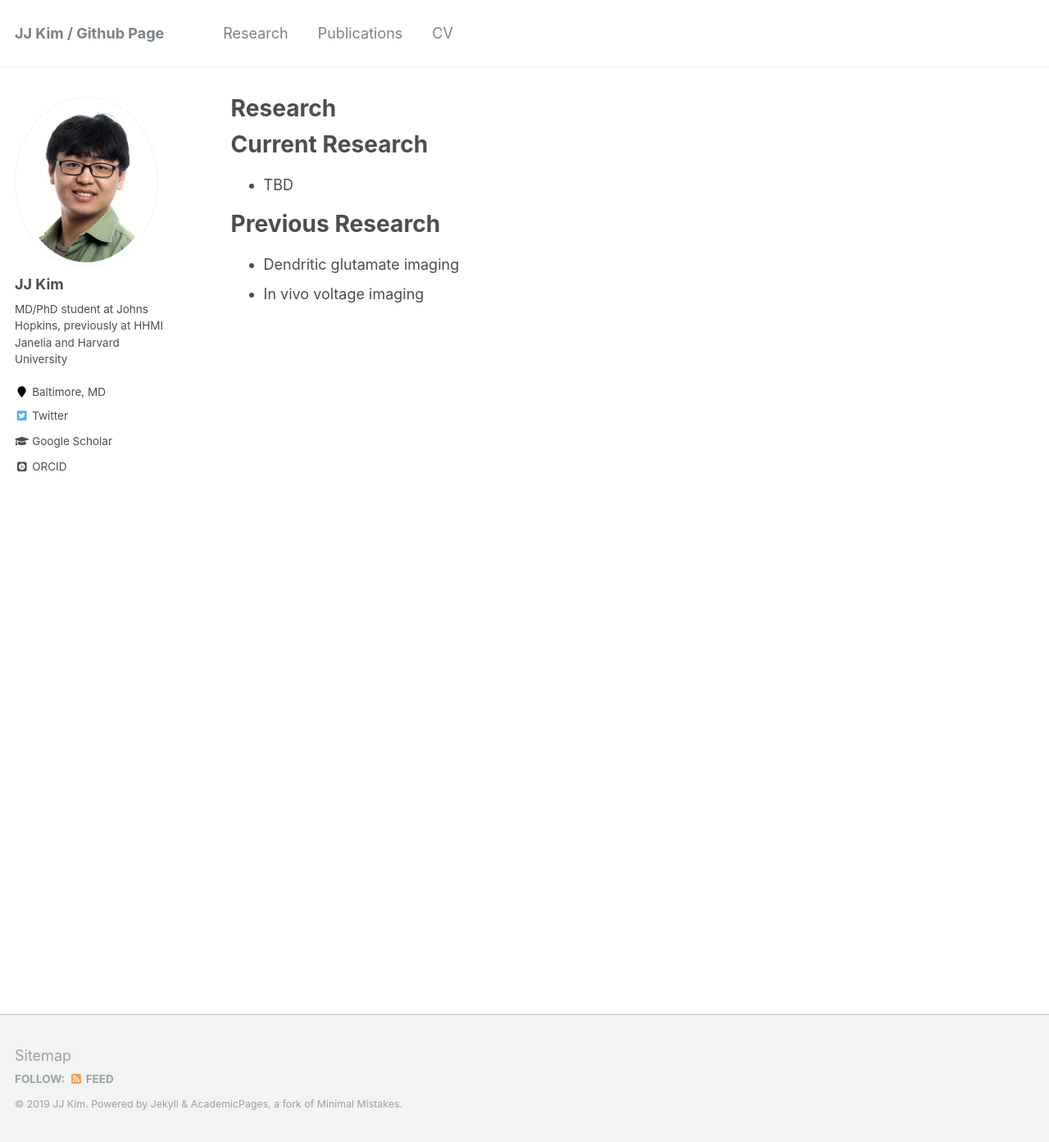
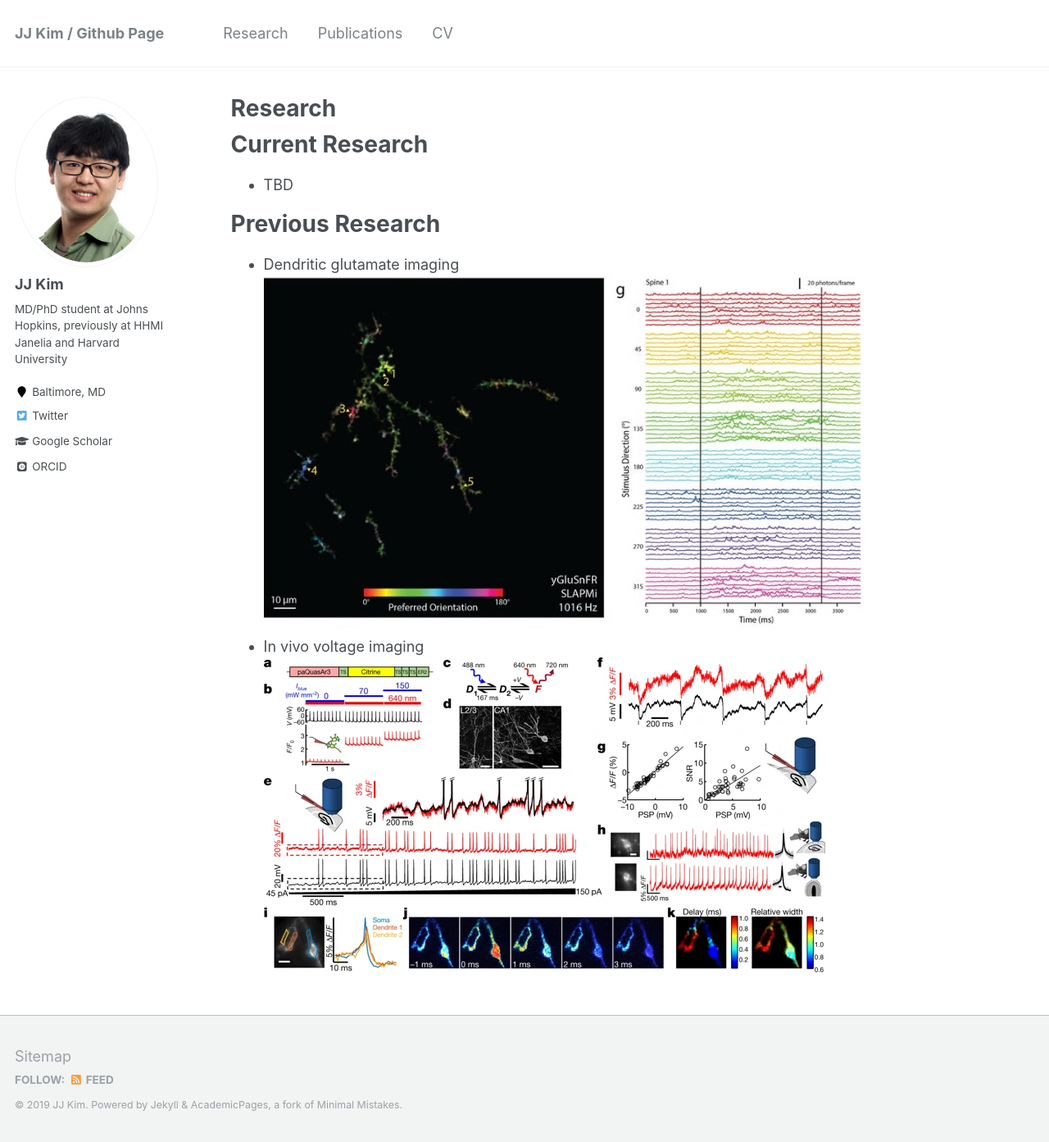
Before and after one commit to jeongjunjjkim/jeongjunjjkim.github.io, a Jekyll site: the page built from _pages/research.md, in a window 1280 px wide and 1393 px high. Shown: the whole window at 82% size. Built offline with Jekyll 4.4.1, drawn with Linux system fonts in a browser that asks for light colours; some web fonts are replaced.

Commit message:
embed research images

```diff
--- a/_pages/research.md
+++ b/_pages/research.md
@@ -15,4 +15,6 @@ Current Research
 Previous Research
 ======
 * Dendritic glutamate imaging
+![glu-imaging](/images/glutamate-imaging.jpg)
 * In vivo voltage imaging
+![volt-imaging](/images/voltage-imaging.png)
```
Also changed, not shown: images/glutamate-imaging.jpg (added), images/voltage-imaging.png (added).
